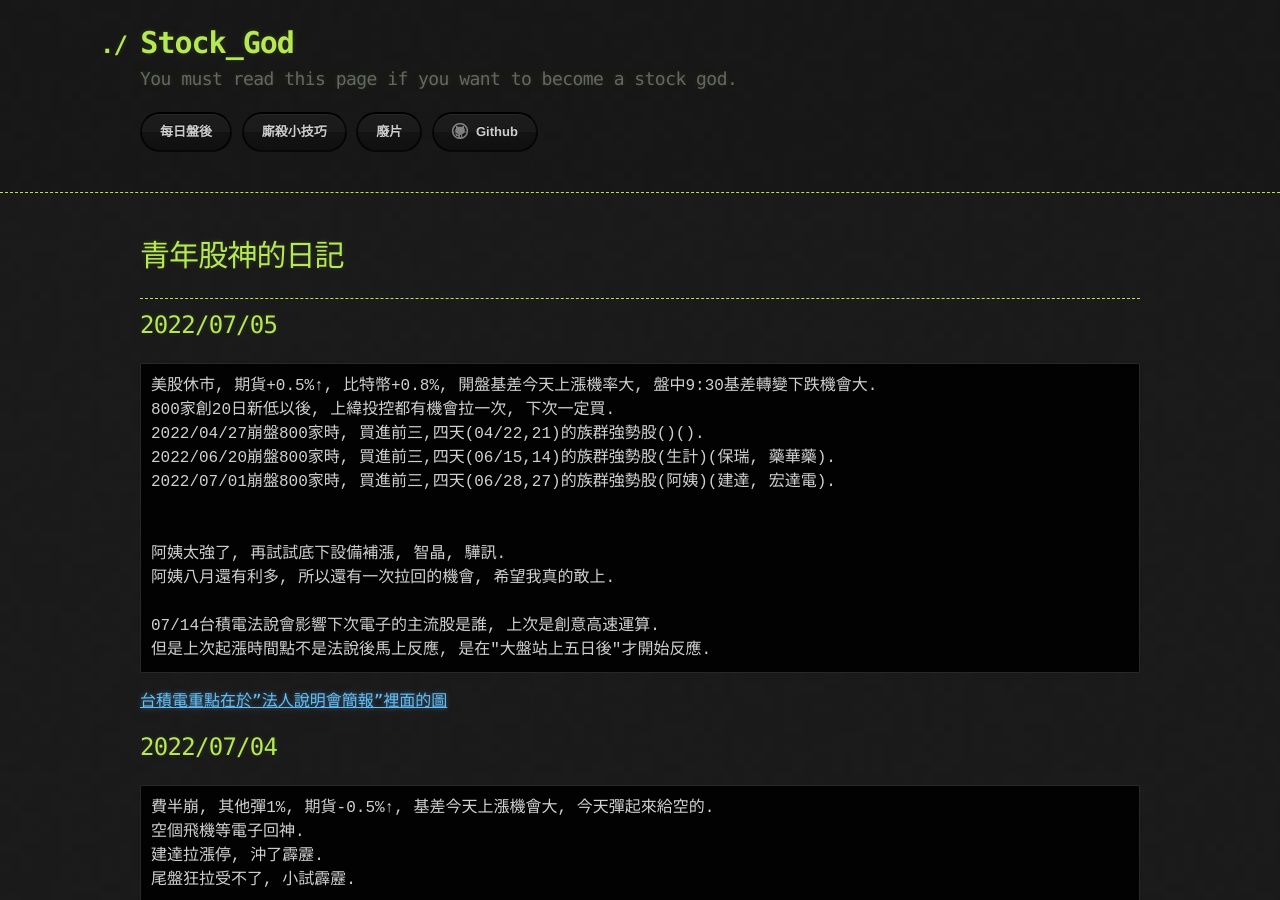
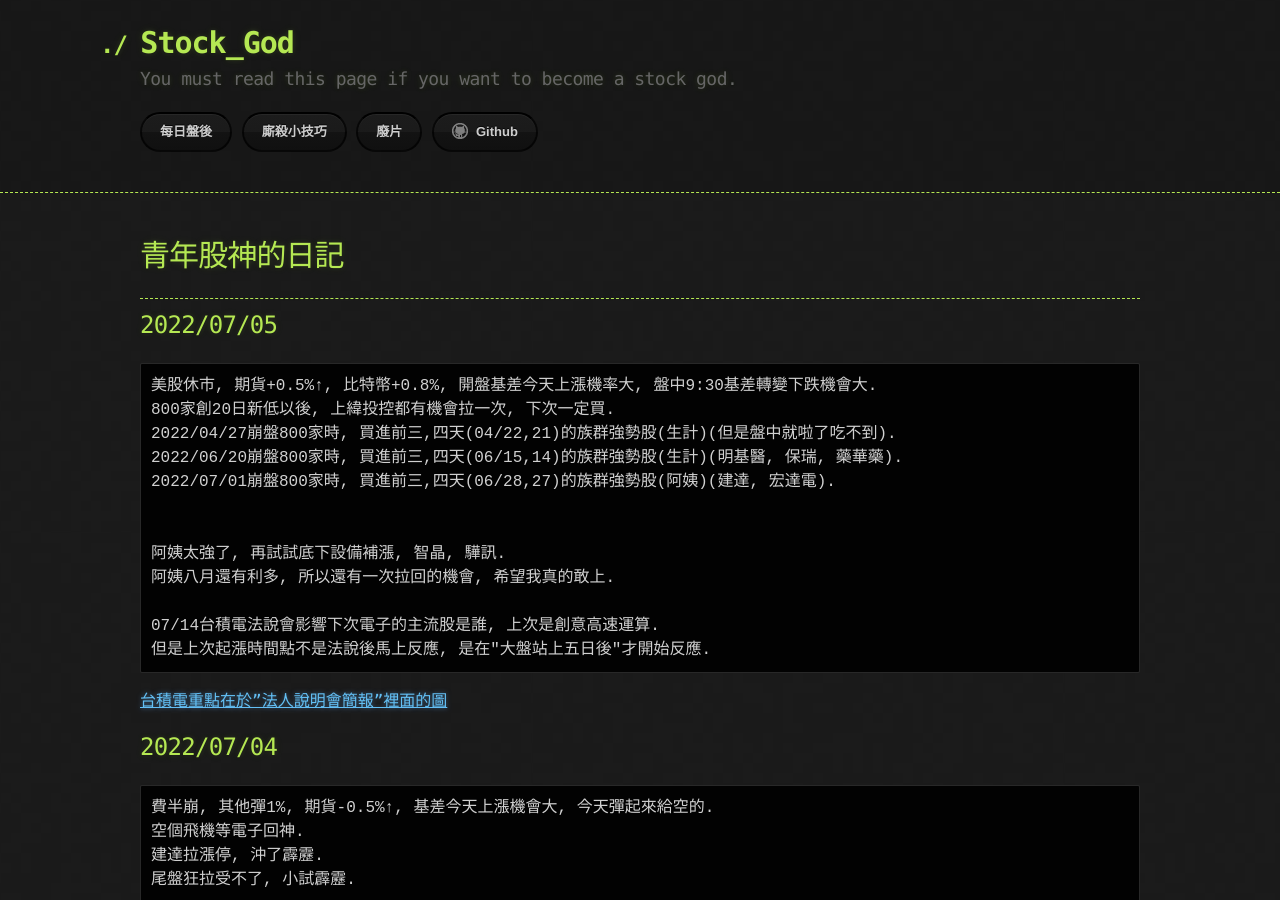
Before and after one commit to lepg5487/Stock_God, a Jekyll site: the page built from index.md, in a window 1280 px wide and 900 px high. Built offline with Jekyll 4.4.1, drawn with Linux system fonts in a browser that asks for light colours; our own code applies the rules of GitHub Pages for plain Markdown files.

Commit message:
Update index.md

````diff
--- a/index.md
+++ b/index.md
@@ -10,8 +10,8 @@ layout: testlayouts
 ```
 美股休市, 期貨+0.5%↑, 比特幣+0.8%, 開盤基差今天上漲機率大, 盤中9:30基差轉變下跌機會大.
 800家創20日新低以後, 上緯投控都有機會拉一次, 下次一定買.
-2022/04/27崩盤800家時, 買進前三,四天(04/22,21)的族群強勢股()().
-2022/06/20崩盤800家時, 買進前三,四天(06/15,14)的族群強勢股(生計)(保瑞, 藥華藥).
+2022/04/27崩盤800家時, 買進前三,四天(04/22,21)的族群強勢股(生計)(但是盤中就啦了吃不到).
+2022/06/20崩盤800家時, 買進前三,四天(06/15,14)的族群強勢股(生計)(明基醫, 保瑞, 藥華藥).
 2022/07/01崩盤800家時, 買進前三,四天(06/28,27)的族群強勢股(阿姨)(建達, 宏達電).
 
 
````
